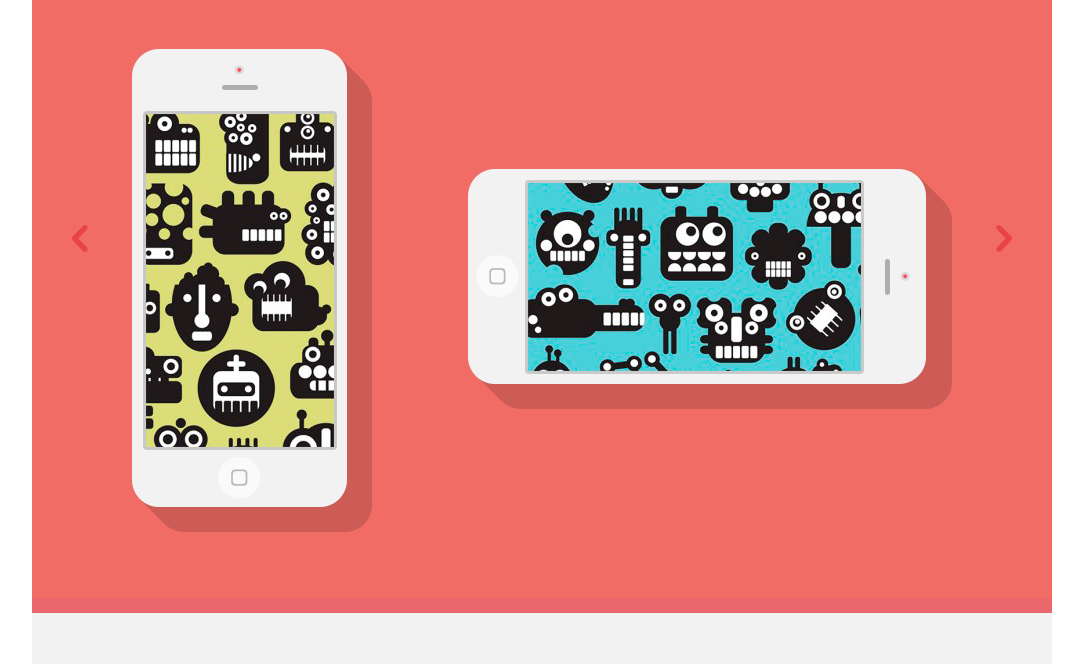
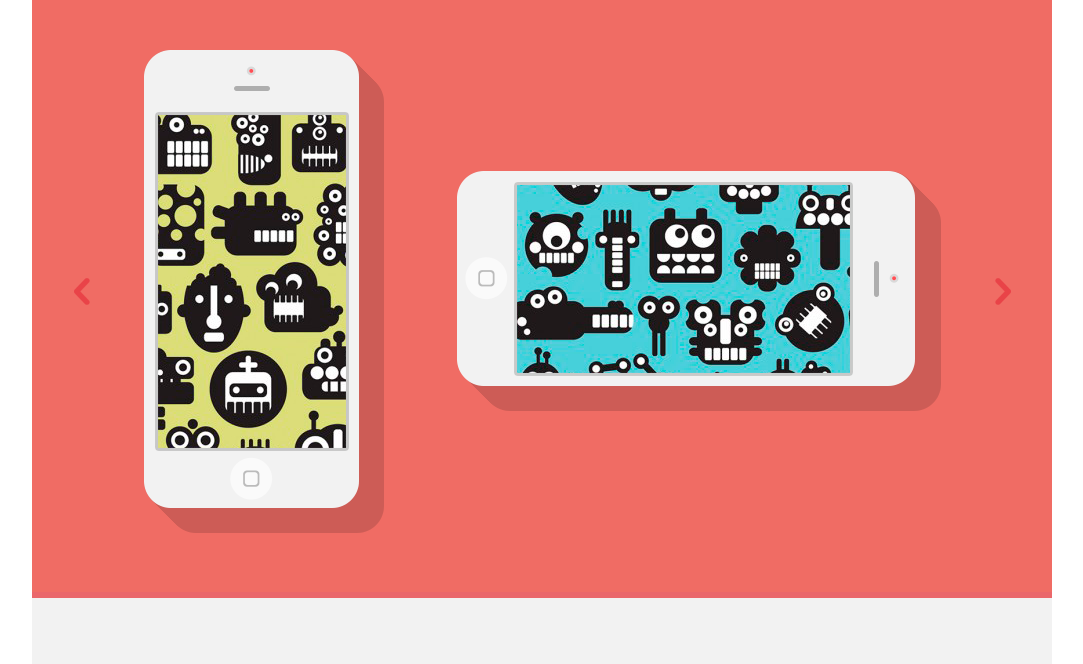
Before and after one commit to znakay/singolo, a plain HTML site: page singolo1.html in a window 1280 px wide. Shown: the part 98-762 px from the top of the page, without its empty margins (98-1181 px from the left). Drawn offline with Linux system fonts and the light colour scheme.

Commit message:
refactor: change slider-bottom and position img

```diff
--- a/singolo1.css
+++ b/singolo1.css
@@ -92,13 +92,23 @@ li {
 }
 
 .slider {
-
+    position: relative;
+    padding-top: 53px;
+    padding-bottom: 65px;
     background-color: #f06c64;
 }
 
+.slider::before {
+    position: absolute;
+    content: '';
+    bottom: 0;
+    left: 0;
+    height: 6px;
+    width: 100%;
+    background-color: #ea676b;
+}
+
 .slider__content {
-    padding-top: 52px;
-    padding-bottom: 66px;
     position: relative;
 }
 
@@ -108,7 +118,8 @@ li {
 }
 
 .slider__content-inner img:last-child {
-    margin-top: 120px;
+    margin-top: 121px;
+    margin-right: -1px;
     width: 484px;
     height: 240px;
 }
@@ -116,23 +127,22 @@ li {
 .slider__content-inner {
     display: flex;
     justify-content: space-between;
-    padding: 0px 60px;
+    padding: 0px 72px;
 }
-
 
 .arrow-left,
 .arrow-right {
     position: absolute;
     top: 228px;
+    cursor: pointer;
+}
+
+.arrow-left {
+    left: 2px;
 }
 
 .arrow-right {
-    right: 0;
-}
-
-.slider-bottom {
-    height: 15px;
-    background-color: #ea676b;
+    right: 1px;
 }
 
 .services {
--- a/singolo1.html
+++ b/singolo1.html
@@ -38,7 +38,6 @@
                     </nav>
                 </div>
             </div>
-            <div class="header-bottom"></div>
         </header>
         <main>
             <section class="slider">
@@ -54,7 +53,6 @@
                         </div>
                     </div>
                 </div>
-                <div class="slider-bottom"></div>
             </section>
             <section class="services">
                 <div class="container">
```
